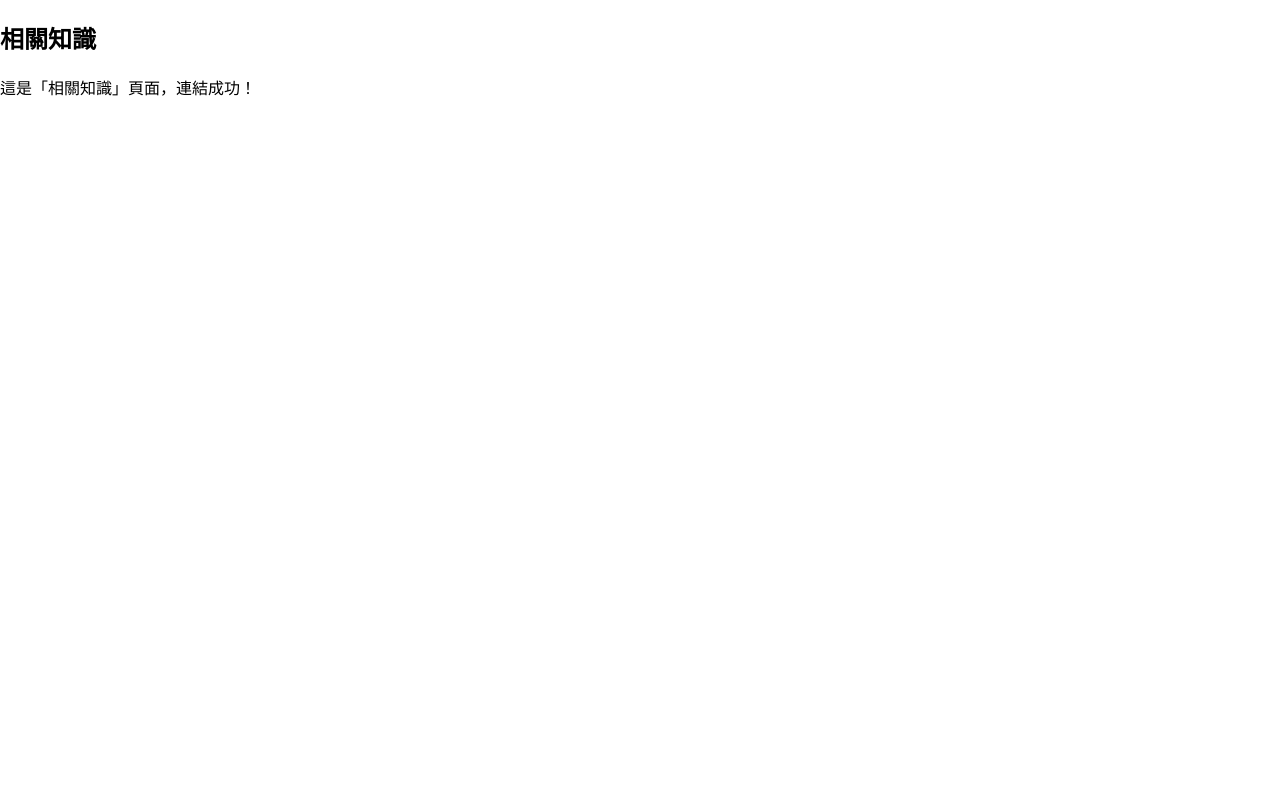
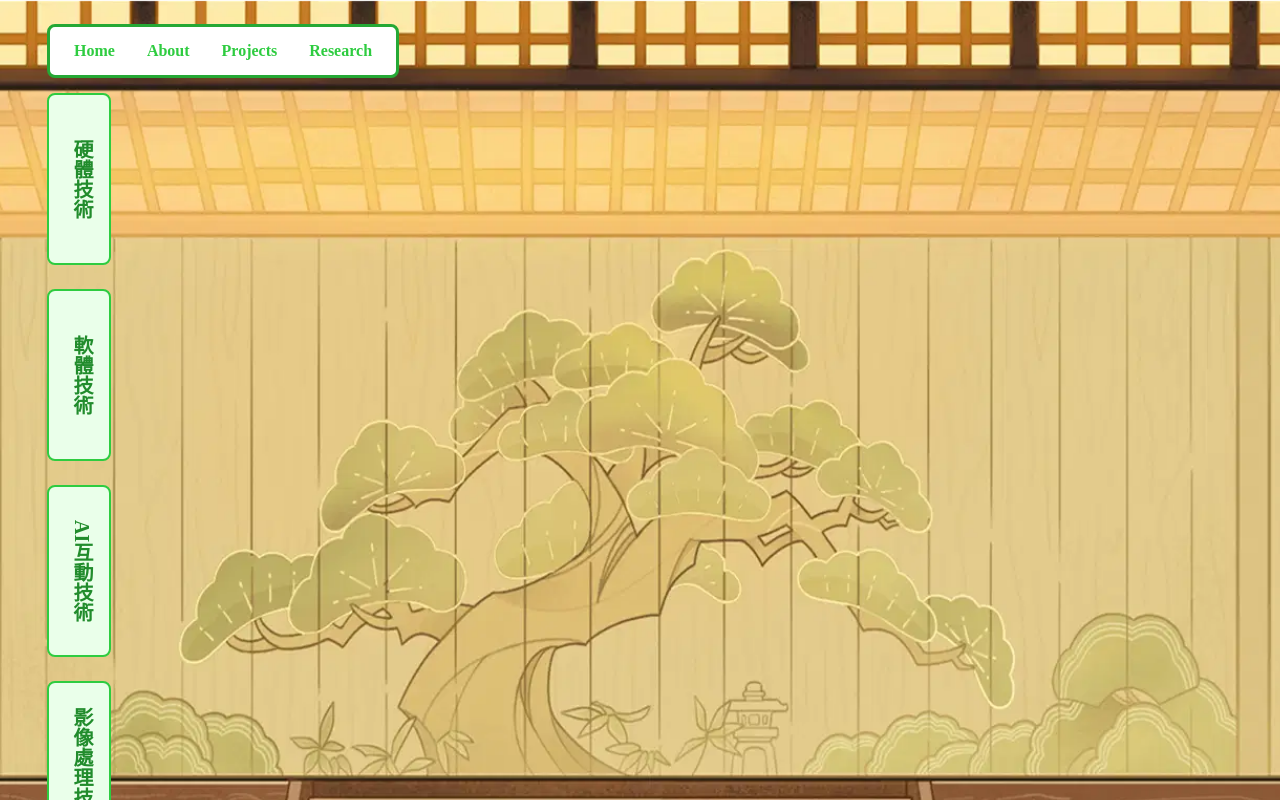
Before and after one commit to 5b1g0030/Personal_Web_Page, a React (Vite) app: page /information in a window 1280 px wide. Shown: the top 800 px of the page. Built offline with nearby package versions, Linux system fonts and the light colour scheme.

Commit message:
「相關知識」網頁已製作(未調整)

```diff
--- /dev/null
+++ b/src/pages/Research/Information.css
@@ -0,0 +1,115 @@
+/* 背景圖片 */
+.info-bg {
+  min-height: 100vh;
+  background-image: url('/img/background/background7.webp');
+  background-size:cover;
+  background-position: center center;
+  background-repeat: no-repeat;
+  display: flex;
+  flex-direction: column;
+  align-items: flex-start;
+  padding: 0;
+}
+
+/* 選單與導覽列位置 */
+.info-page{
+    width: 100%;
+    max-width: 500px;
+    margin-left: 15px;
+    display: flex;
+    flex-direction: column;
+    align-items: flex-start; /* 左側齊平 */
+}
+
+/* 導覽列 */
+.info-nav {
+  border: 3px solid #25a835;
+  background: #fff;
+  border-radius: 8px;
+  padding: 15px 24px;
+  margin: 24px 0 32px 32px; /* 導覽列位置 */
+  display: flex;
+  justify-content: center; /* 水平置中 */
+  align-items: center; /* 垂直置中 */
+  gap: 32px;
+  margin-bottom: 15px;
+}
+
+/* 導覽列連結 */
+.info-link {
+  text-decoration: none;
+  color: #2ecc40;
+  font-weight: bold;
+  text-decoration: none;
+}
+
+/* 導覽列連結鼠標懸停效果 */
+.info-link:hover{
+    text-decoration: underline;
+}
+
+.info-main {
+  display: flex;
+  align-items: flex-start;
+  margin-left: 32px;
+}
+
+.info-titles {
+  display: flex;
+  flex-direction: column;
+  gap: 24px;
+}
+
+.info-row {
+  display: flex;
+  align-items: center;
+}
+
+.info-title {
+  border: 2px solid #2ecc40;
+  background: #eaffea;
+  color: #218c2c;
+  padding: 24px 12px;
+  writing-mode: vertical-rl;
+  text-align: center;
+  font-weight: bold;
+  font-size: 20px;
+  border-radius: 8px;
+  cursor: pointer;
+  min-height: 120px;
+  min-width: 36px;
+  transition: background 0.2s, box-shadow 0.2s;
+  box-shadow: none;
+}
+
+.info-title.active {
+  box-shadow: 0 0 8px #2ecc40;
+}
+
+.slide-content {
+  border: 2px solid #2ecc40;
+  border-left: none;
+  background: #eaffea;
+  margin-left: 0;
+  border-radius: 8px;
+  min-width: 220px;
+  padding: 24px 20px;
+  font-size: 16px;
+  color: #218c2c;
+  /* box-shadow: 0 0 8px #2ecc40; */
+  margin-right: 0;
+  margin-top: 0;
+  margin-bottom: 0;
+  overflow: hidden;
+  max-width: 0;
+  opacity: 0;
+  pointer-events: none;
+  transition: max-width 0.4s cubic-bezier(.4,2,.6,1), opacity 0.3s;
+  white-space: normal;
+}
+
+.slide-content.open {
+  max-width: 320px;
+  opacity: 1;
+  pointer-events: auto;
+}
--- a/src/pages/Research/Information.jsx
+++ b/src/pages/Research/Information.jsx
@@ -1,8 +1,54 @@
+import React, { useState } from "react";
+import { Link } from "react-router-dom";
+import "./Information.css"; // 新增這行
+
+const titles = [
+  { key: "hardware", label: "硬體技術", content: "這裡介紹硬體技術相關內容。" },
+  { key: "software", label: "軟體技術", content: "這裡介紹軟體技術相關內容。" },
+  { key: "ai", label: "AI互動技術", content: "這裡介紹AI互動技術相關內容。" },
+  { key: "image", label: "影像處理技術", content: "這裡介紹影像處理技術相關內容。" },
+  { key: "design", label: "設計與優化", content: "這裡介紹設計與優化相關內容。" },
+];
+
 function Information() {
+  const [openKey, setOpenKey] = useState(null);
+
+  const handleTitleClick = (key) => {
+    setOpenKey(openKey === key ? null : key);
+  };
+
   return (
-    <div>
-      <h2>相關知識</h2>
-      <p>這是「相關知識」頁面，連結成功！</p>
+    <div className="info-bg">
+      <div className="info-page">
+          {/* 導覽列 */}
+        <nav className="info-nav">
+          <Link to="/" className="info-link">Home</Link>
+          <Link to="/about" className="info-link">About</Link>
+          <Link to="/projects" className="info-link">Projects</Link>
+          <Link to="/research" className="info-link">Research</Link>
+        </nav>
+        {/* 標題與內容 */}
+        <div className="info-main">
+          <div className="info-titles">
+            {titles.map((item) => (
+              <div key={item.key} className="info-row">
+                <div
+                  className={`info-title${openKey === item.key ? " active" : ""}`}
+                  onClick={() => handleTitleClick(item.key)}
+                >
+                  {item.label}
+                </div>
+                <div
+                  className={`slide-content${openKey === item.key ? " open" : ""}`}
+                >
+                  {item.content}
+                </div>
+              </div>
+            ))}
+          </div>
+        </div>
+      </div>
+
     </div>
   );
 }
```
Also changed, not shown: public/img/background/background7.webp (added).
